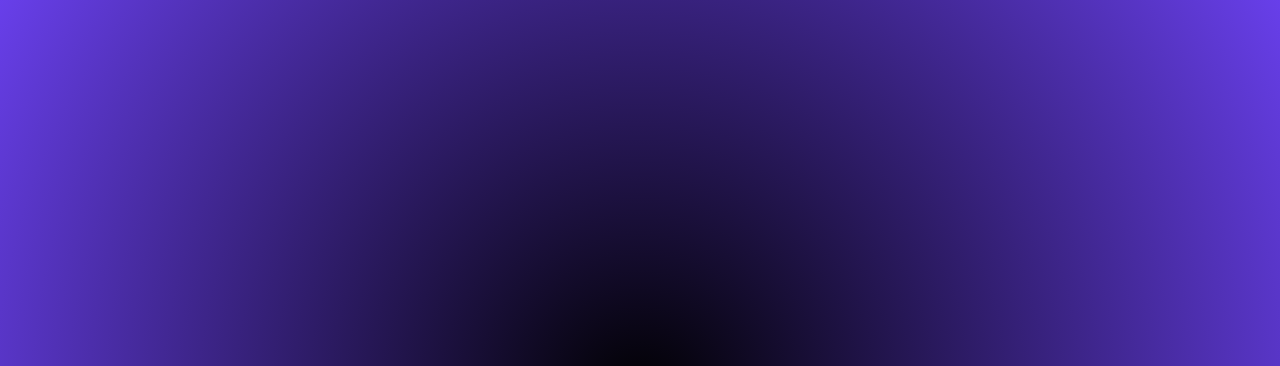
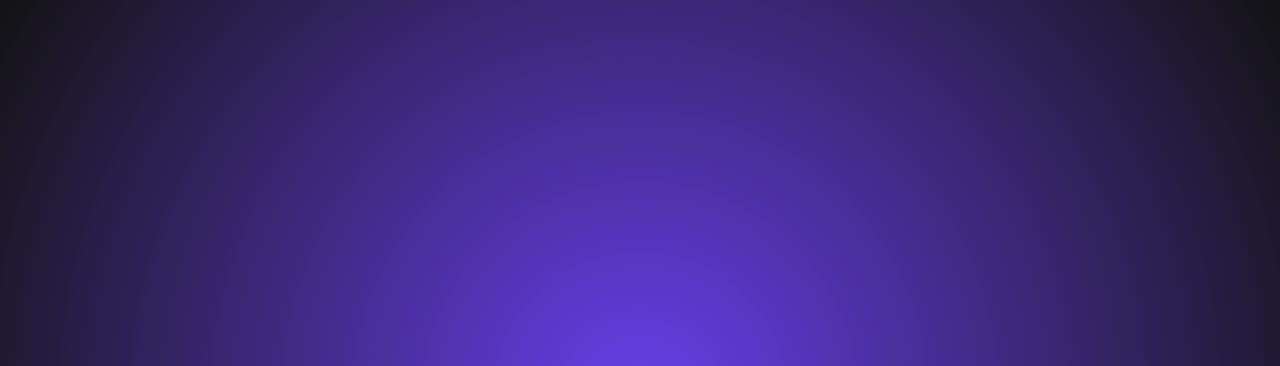
Before and after one commit to Taylorhc0/test2, a plain HTML site: page index.html in a window 1280 px wide. Shown: the top 366 px of the page. Drawn offline with Linux system fonts and the light colour scheme; a web font is replaced by a local one.

Commit message:
Update style.css

```diff
--- a/style.css
+++ b/style.css
@@ -5,7 +5,7 @@ body {
     display: flex;
     align-items: center;
     justify-content: center;
-    background: radial-gradient(circle at center, transparent, #683FEA), #000;
+    background: radial-gradient(circle at center, #683FEA, #131313);
     color: #fff;
     font-family: 'Freckle Face', cursive;
     font-size: 3em;
```
